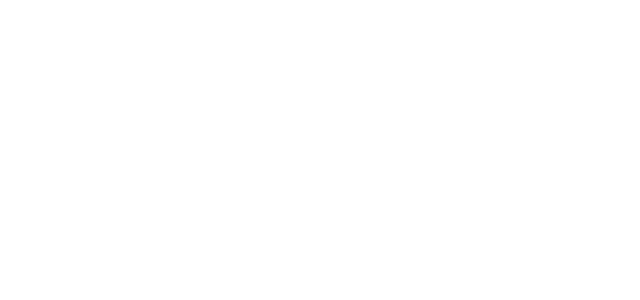
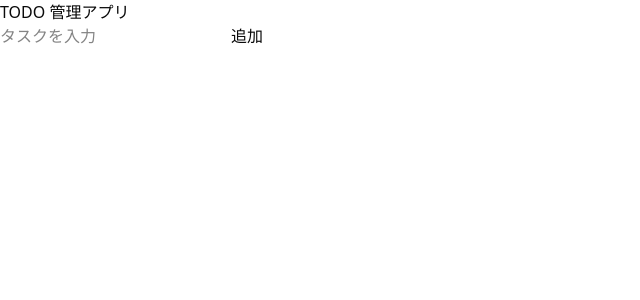
Before and after one commit to haru-036/prog8-onigiri, a React (Vite) app in the folder frontend/: page /result in a window 1280 px wide. Before the commit this address had no page. Shown: the top 300 px of the page, without its empty margins (0-640 px from the left). Built offline with nearby package versions, Linux system fonts and the light colour scheme.

Commit message:
作業途中です

```diff
--- /dev/null
+++ b/frontend/src/Result.tsx
@@ -0,0 +1,118 @@
+import { useState } from "react";
+import { Button } from "./components/ui/button";
+import type { Task } from "./type";
+
+function Result() {
+  const [tasks, setTasks] = useState<Task[]>([]);
+  const [newTask, setNewTask] = useState("");
+
+  const addTask = () => {
+    if (newTask.trim() === "") return;
+    const newTaskObject: Task = {
+      id: Date.now().toString(),
+      name: newTask, // 必須
+      text: newTask,
+      isCompleted: false,
+      priority: "未設定",
+      assignee: "未設定",
+      description: "",
+      deadline: "",
+      assign: "",
+      status: "",
+    };
+
+    setTasks([...tasks, newTaskObject]);
+    setNewTask("");
+  };
+
+  const toggleTaskCompletion = (id: string) => {
+    setTasks(
+      tasks.map((task) =>
+        task.id === id ? { ...task, isCompleted: !task.isCompleted } : task
+      )
+    );
+  };
+
+  const deleteTask = (id: string) => {
+    setTasks(tasks.filter((task) => task.id !== id));
+  };
+
+  const updateTaskDetails = (id: string, field: string, value: string) => {
+    setTasks(
+      tasks.map((task) => (task.id === id ? { ...task, [field]: value } : task))
+    );
+  };
+
+  return (
+    <div className="app-container">
+      <h1 className="app-title">TODO 管理アプリ</h1>
+
+      {/* タスク追加フォーム */}
+      <div className="task-input-container">
+        <input
+          type="text"
+          value={newTask}
+          onChange={(e) => setNewTask(e.target.value)}
+          placeholder="タスクを入力"
+          className="task-input"
+        />
+        <button onClick={addTask} className="add-button">
+          追加
+        </button>
+      </div>
+
+      {/* タスクリスト + 担当者/優先度 */}
+      <ul className="task-list">
+        {tasks.map((task) => (
+          <li key={task.id} className="task-item">
+            <input
+              type="checkbox"
+              checked={task.isCompleted}
+              onChange={() => toggleTaskCompletion(task.id)}
+              className="task-checkbox"
+            />
+            <span
+              className={`task-text ${task.isCompleted ? "completed" : ""}`}
+            >
+              {task.text}
+            </span>
+            <button
+              className="delete-button"
+              onClick={() => deleteTask(task.id)}
+            >
+              削除
+            </button>
+
+            {/* 優先度・担当者の選択 UI */}
+            <div className="flex gap-2 mt-2">
+              <select
+                value={task.priority}
+                onChange={(e) =>
+                  updateTaskDetails(task.id, "priority", e.target.value)
+                }
+              >
+                <option value="未設定">優先度</option>
+                <option value="高">高</option>
+                <option value="中">中</option>
+                <option value="低">低</option>
+              </select>
+              <select
+                value={task.assignee}
+                onChange={(e) =>
+                  updateTaskDetails(task.id, "assignee", e.target.value)
+                }
+              >
+                <option value="未設定">担当者</option>
+                <option value="井上">井上</option>
+                <option value="佐藤">佐藤</option>
+              </select>
+              <Button className="px-4 py-1">更新</Button>
+            </div>
+          </li>
+        ))}
+      </ul>
+    </div>
+  );
+}
+
+export default Result;
--- a/frontend/src/main.tsx
+++ b/frontend/src/main.tsx
@@ -7,13 +7,14 @@
 import NewGroup from "./NewGroup.tsx";
 import TaskDetail from "./TaskDetail.tsx";
 import Layout from "./components/layout.tsx";
+import Result from "./Result.tsx";
 
 createRoot(document.getElementById("root")!).render(
   <StrictMode>
     <BrowserRouter>
       <Routes>
         <Route path="/" element={<App />} />
-
+        <Route path="/result" element={<Result />} />
         <Route element={<Layout />}>
           <Route path="/new-group" element={<NewGroup />} />
           <Route path="/group" element={<Group />} />
--- /dev/null
+++ b/frontend/src/type.ts
@@ -0,0 +1,13 @@
+// type.ts
+export type Task = {
+  id: string;
+  name: string;
+  text: string;
+  isCompleted: boolean;
+  priority: "low" | "middle" | "high" | "未設定"; // ← "未設定" を追加！
+  assignee: string;
+  description: string;
+  deadline: string;
+  assign: string;
+  status: string;
+};
```
